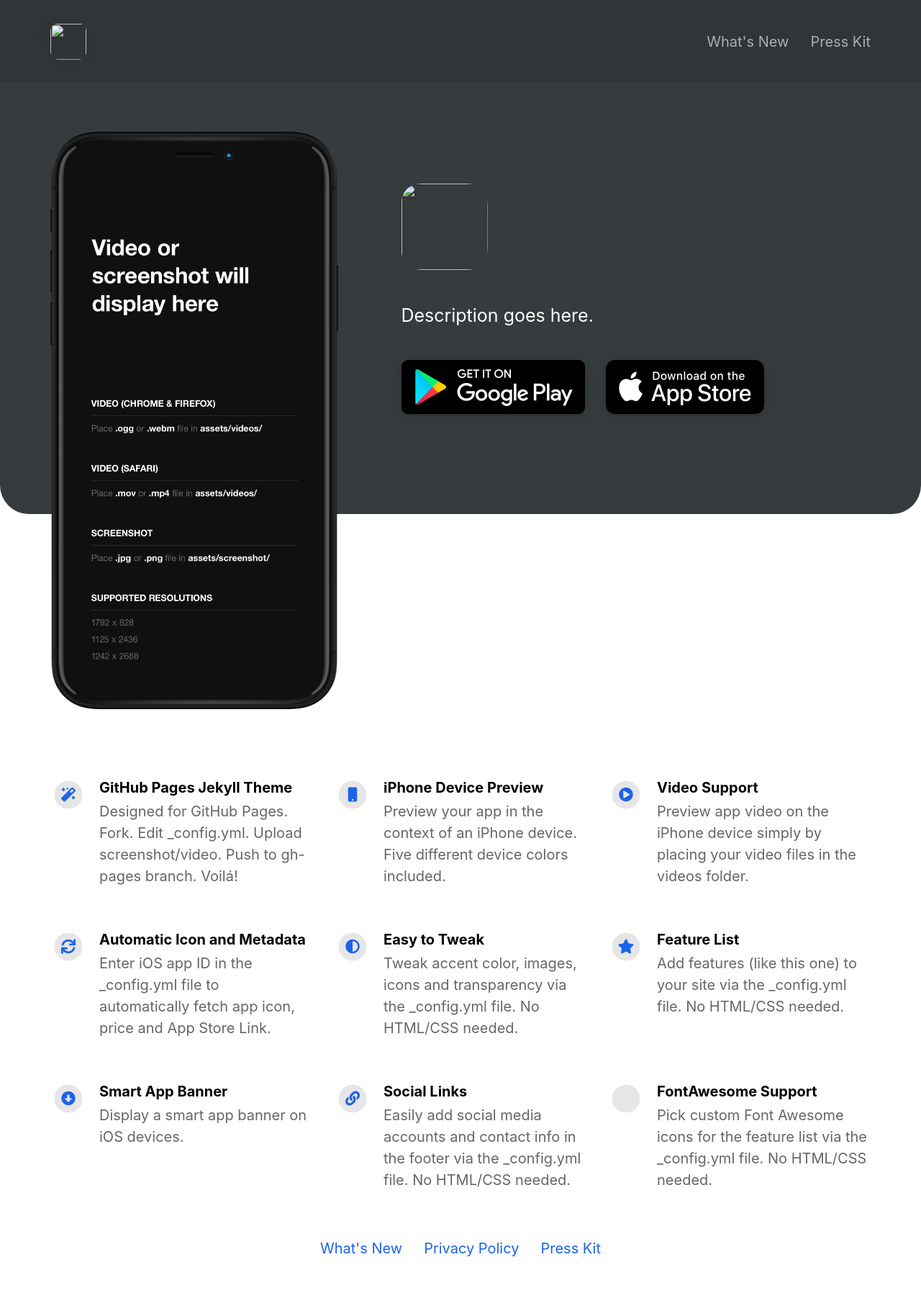
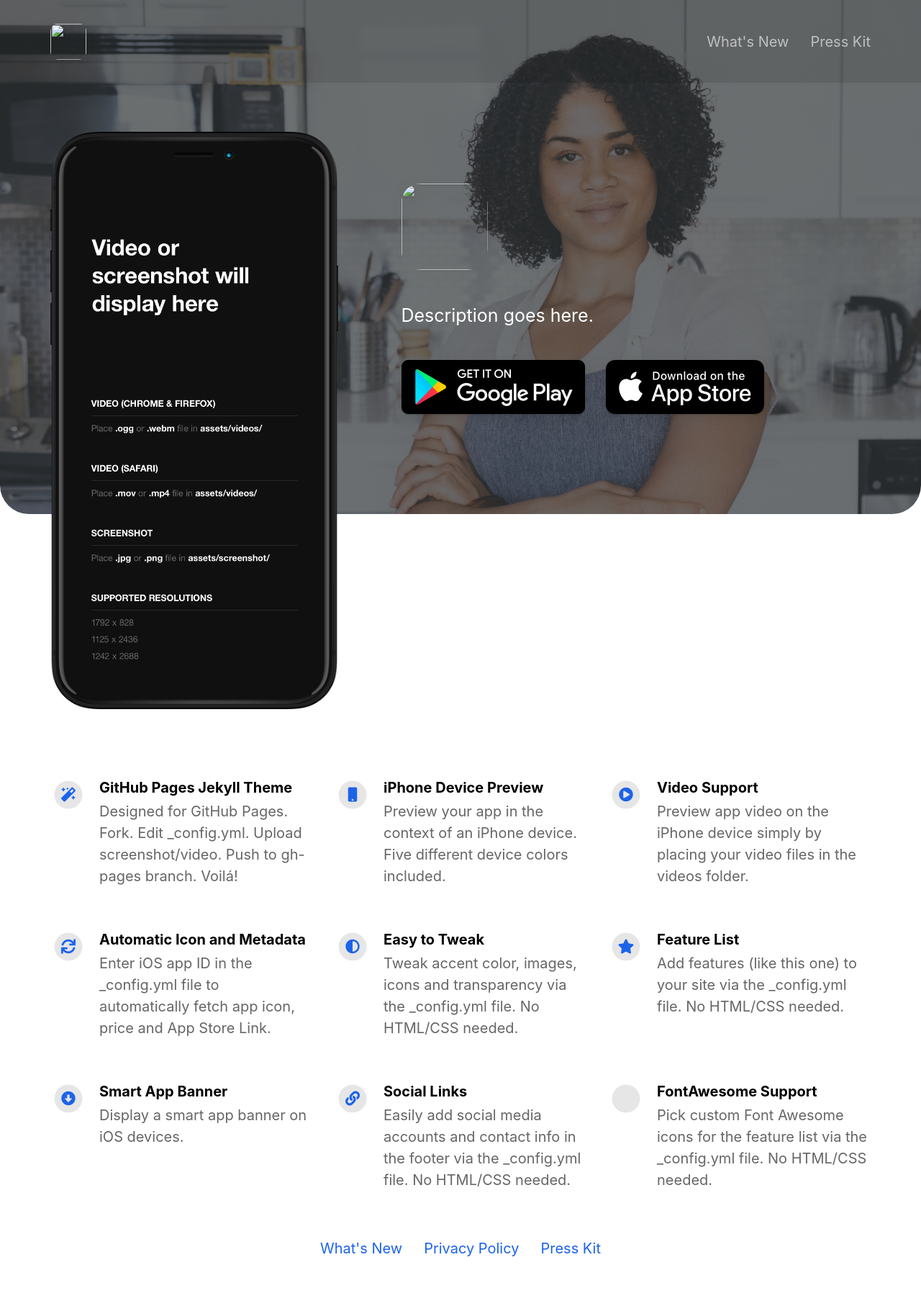
Before and after one commit to emilbaehr/automatic-app-landing-page, a Jekyll site: the page built from index.html, in a window 1280 px wide. Shown: the whole page at 72% size. Built offline with Jekyll 4.4.1, drawn with Linux system fonts in a browser that asks for light colours; nearby versions of some CDN libraries.

Commit message:
Update _config.yml

```diff
--- a/_config.yml
+++ b/_config.yml
@@ -83,7 +83,7 @@
 
 cover_image                               : assets/headerBack.jpg                    # Replace with alternative image path or image URL.
 cover_overlay_color                       : "#363b3d"
-cover_overlay_transparency                : 10
+cover_overlay_transparency                : 0.7
 
 device_color                              : black                                     # Set to: blue, black, yellow, coral or white.
 
```
